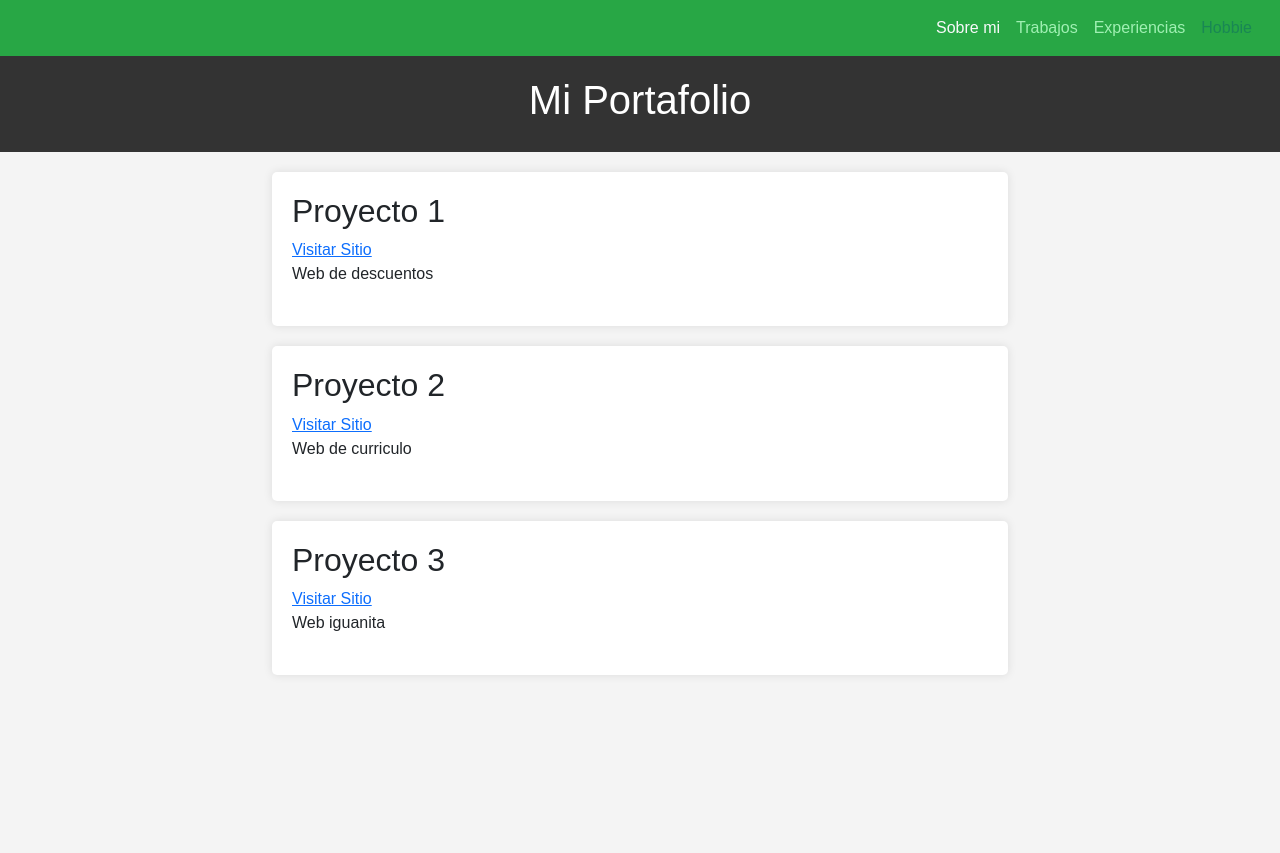
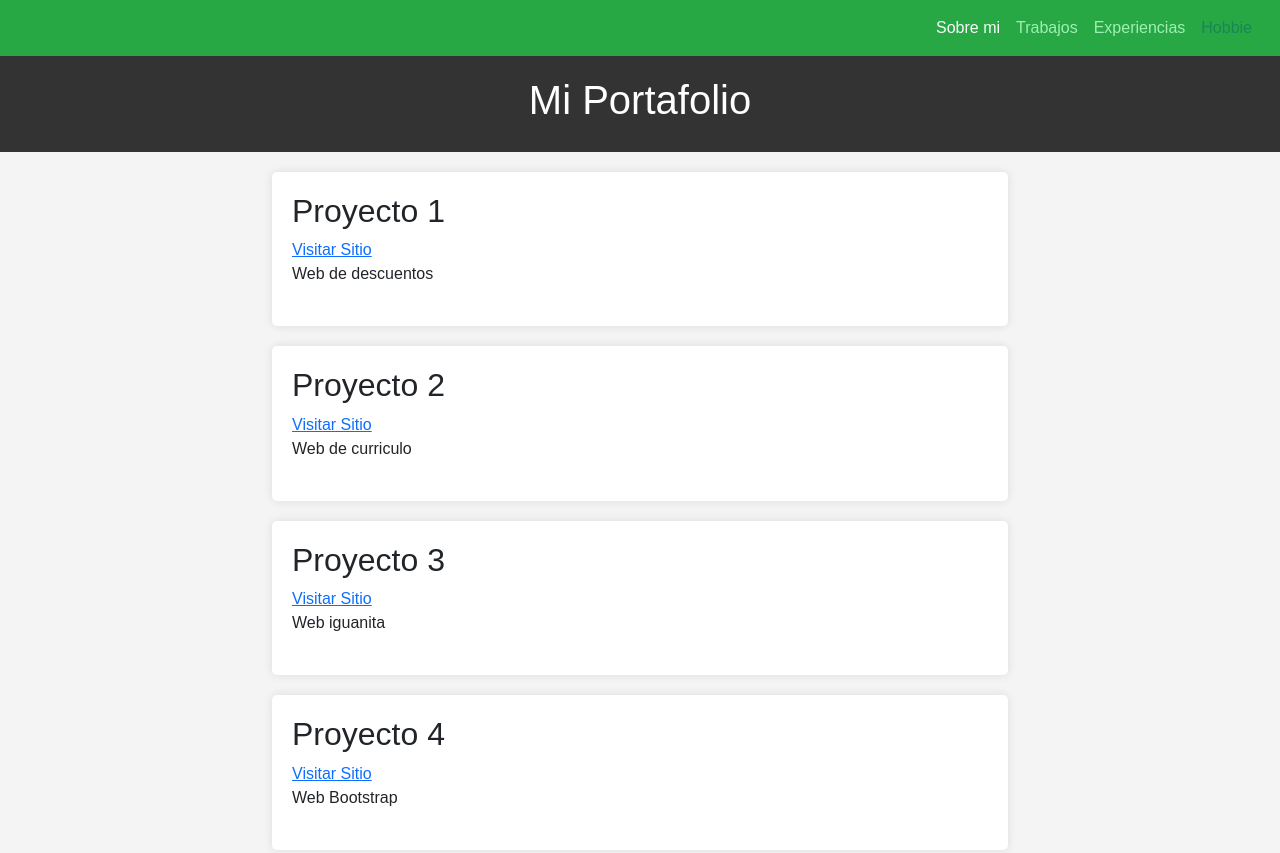
Before and after one commit to dyhozza/portafolio.github.io, a plain HTML site: page index.html in a window 1280 px wide. Before the commit the page ends 800 px from the top, so only its background shows below. Drawn offline with nearby package versions, Linux system fonts and the light colour scheme.

Commit message:
Update index.html

```diff
--- a/index.html
+++ b/index.html
@@ -110,6 +110,13 @@
                 <p>Web iguanita</p>
             </div>
         </section>
+         <section>
+            <h2>Proyecto 4</h2>
+            <div class="project">
+                <a href="https://dyhozza.github.io/bootstrap.github.io/">Visitar Sitio</a>
+                <p>Web Bootstrap</p>
+            </div>
+        </section>
     </div>
 </body>
 </html>
```
